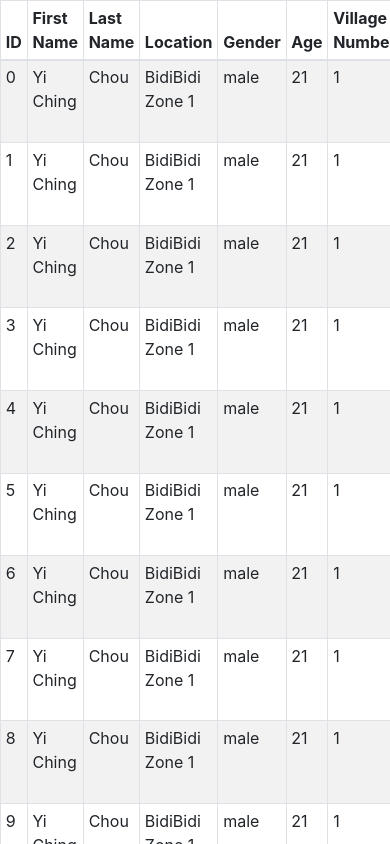
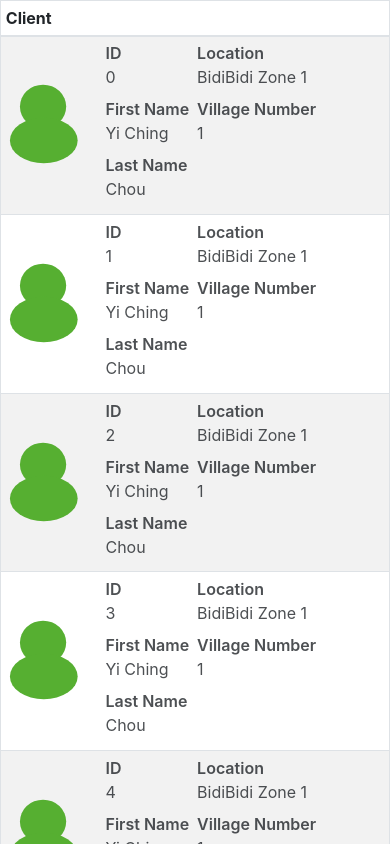
Before and after one commit to wlsdnr0710/cmpt373project, a React (Create React App) app in the folder cbr_front_end/: page /view-client in a window 390 px wide. Shown: the top 844 px of the page. Built offline with nearby package versions, Linux system fonts and the light colour scheme.

Commit message:
Display client information in card view
Display client information in card view instead of displaying them on each column of the table because we want it to work on a small screen. We will need to improve the card view styles further.

```diff
--- /dev/null
+++ b/cbr_front_end/src/components/ClientInfoCard/index.js
@@ -0,0 +1,28 @@
+import React from "react";
+import ClientInfoCardAttribute from "../../components/ClientInfoCardAttribute";
+import PersonSVG from "../../assets/svg/person.svg";
+import "./style.css";
+
+const ClientInfoCard = ({ client }) => {
+    return (
+        <div className="client-info-card">
+            <div className="client-photo">
+                <img src={PersonSVG} />
+            </div>
+
+            <div className="client-info">
+                <div className="section">
+                    <ClientInfoCardAttribute keyText="ID" valueText={client.id} />
+                    <ClientInfoCardAttribute keyText="First Name" valueText={client.firstName} />
+                    <ClientInfoCardAttribute keyText="Last Name" valueText={client.lastName} />
+                </div>
+                <div className="section">
+                    <ClientInfoCardAttribute keyText="Location" valueText={client.location} />
+                    <ClientInfoCardAttribute keyText="Village Number" valueText={client.villageNumber} />
+                </div>
+            </div>
+        </div>
+    );
+};
+
+export default ClientInfoCard;
--- /dev/null
+++ b/cbr_front_end/src/components/ClientInfoCard/style.css
@@ -0,0 +1,23 @@
+.client-info-card {
+    display: flex;
+}
+
+.client-info-card .client-photo {
+    width: 20%;
+    margin-right: 1rem;
+    display: flex;
+    justify-content: center;
+}
+
+.client-info-card .client-photo img {
+    width: 100%;
+}
+
+.client-info-card .client-info {
+    display: flex;
+    flex-grow: 2;
+}
+
+.client-info-card .client-info .section {
+    margin-left: 0.5rem;
+}
--- /dev/null
+++ b/cbr_front_end/src/components/ClientInfoCardAttribute/index.js
@@ -0,0 +1,17 @@
+import React from "react";
+import "./style.css";
+
+const ClientInfoCardAttribute = ({ keyText, valueText }) => {
+    return (
+        <div className="client-info-card-attribute">
+            <div className="key">
+                {keyText}
+            </div>
+            <div className="value">
+                {valueText}
+            </div>
+        </div>
+    );
+};
+
+export default ClientInfoCardAttribute;
--- /dev/null
+++ b/cbr_front_end/src/components/ClientInfoCardAttribute/style.css
@@ -0,0 +1,12 @@
+.client-info-card-attribute {
+    margin-bottom: 0.5rem;
+}
+
+.client-info-card-attribute .key {
+    font-weight: 600;
+    opacity: 0.8;
+}
+
+.client-info-card-attribute .value {
+    opacity: 0.8;
+}
--- a/cbr_front_end/src/containers/ClientTable/index.js
+++ b/cbr_front_end/src/containers/ClientTable/index.js
@@ -1,4 +1,5 @@
 import React, { useEffect, useState } from "react";
+import ClientInfoCard from "../../components/ClientInfoCard";
 import Table from "../../components/Table";
 
 // TODO: Remove this function after we have implemented API to get clients.
@@ -11,15 +12,15 @@ const generateDummyClients = () => {
     for (let i = 0; i < numberOfClients; i++) {
         const client = {};
 
-        client["ID"] = i;
-        client["First Name"] = "Yi Ching";
-        client["Last Name"] = "Chou";
-        client["Location"] = "BidiBidi Zone 1";
-        client["Gender"] = "male";
-        client["Age"] = 21;
-        client["Village Number"] = 1;
-        client["Contact Number"] = "778-3333-3333"
-        client["Date"] = dateString;
+        client.id = i;
+        client.firstName = "Yi Ching";
+        client.lastName = "Chou";
+        client.location = "BidiBidi Zone 1";
+        client.gender = "male";
+        client.age = 21;
+        client.villageNumber = 1;
+        client.contactNumber = "778-3333-3333"
+        client.date = dateString;
 
         clients.push(client);
     }
@@ -28,17 +29,19 @@ const generateDummyClients = () => {
 
 const getClientTableHeaders = () => {
     return [
-        "ID",
-        "First Name",
-        "Last Name",
-        "Location",
-        "Gender",
-        "Age",
-        "Village Number",
-        "Contact Number",
-        "Date",
+        "Client",
     ];
 }
+
+const getClientTableData = clients => {
+    const data = [];
+    for (const index in clients) {
+        const row = {};
+        row["Client"] = <ClientInfoCard client={clients[index]} />;
+        data.push(row);
+    }
+    return data;
+};
 
 const ClientTable = () => {
     const [clients, setClients] = useState([]);
@@ -54,7 +57,7 @@ const ClientTable = () => {
     const tableHeaders = getClientTableHeaders();
     return (
         <div>
-            <Table headers={tableHeaders} data={clients} />
+            <Table headers={tableHeaders} data={getClientTableData(clients)} />
         </div>
     );
 };
```
Also changed, not shown: cbr_front_end/src/assets/svg/person.svg (added).
